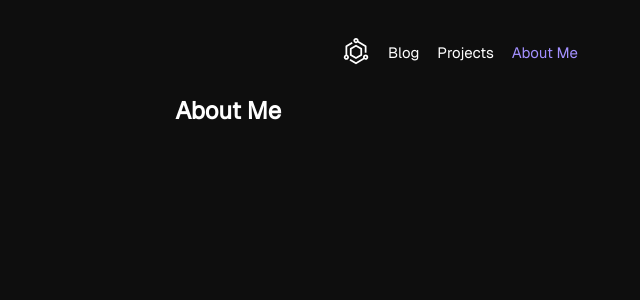
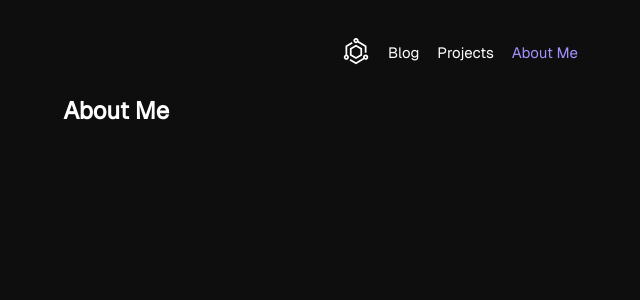
Before and after one commit to ericarthurc/ericarthurc.com, a SvelteKit app: page /about-me in a window 1280 px wide. Shown: the top 300 px of the page, without its empty margins (180-820 px from the left). Built offline with nearby package versions, Linux system fonts and the light colour scheme.

Commit message:
10:29 11-04

```diff
--- a/src/styles/main.scss
+++ b/src/styles/main.scss
@@ -50,7 +50,7 @@ body {
 // header {}
 
 .main-layout {
-	max-width: 42rem;
+	max-width: 56rem;
 	margin-left: auto;
 	margin-right: auto;
 	padding: 30px 4% 0 4%;
@@ -110,6 +110,9 @@ body {
 }
 
 .post-content-container {
+	word-wrap: break-word;
+	font-size: 18px;
+
 	h1 {
 		color: var(--c-purple-1);
 	}
@@ -134,6 +137,13 @@ body {
 		&:hover {
 			color: var(--c-green-2);
 		}
+	}
+
+	p,
+	li {
+		font-size: 17px;
+		line-height: 1.8;
+		-webkit-font-smoothing: antialiased;
 	}
 
 	p code {
```
